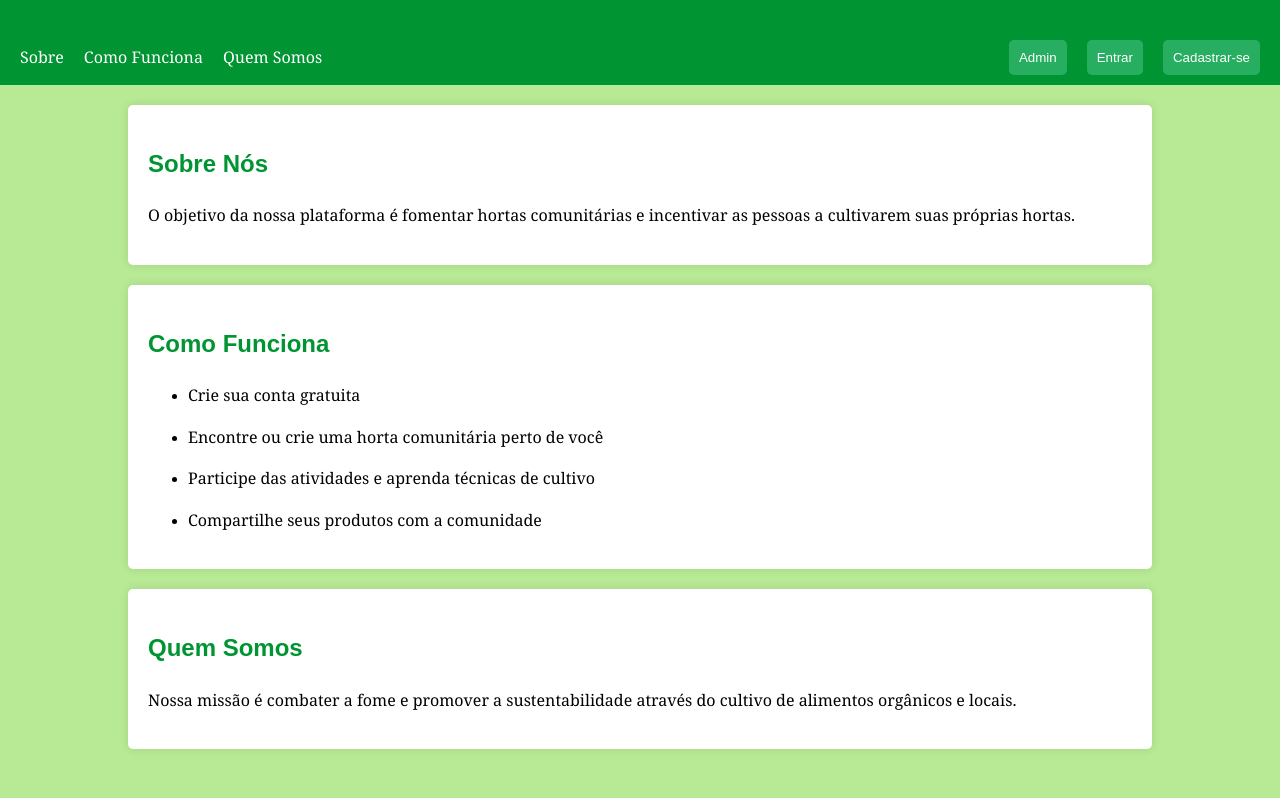
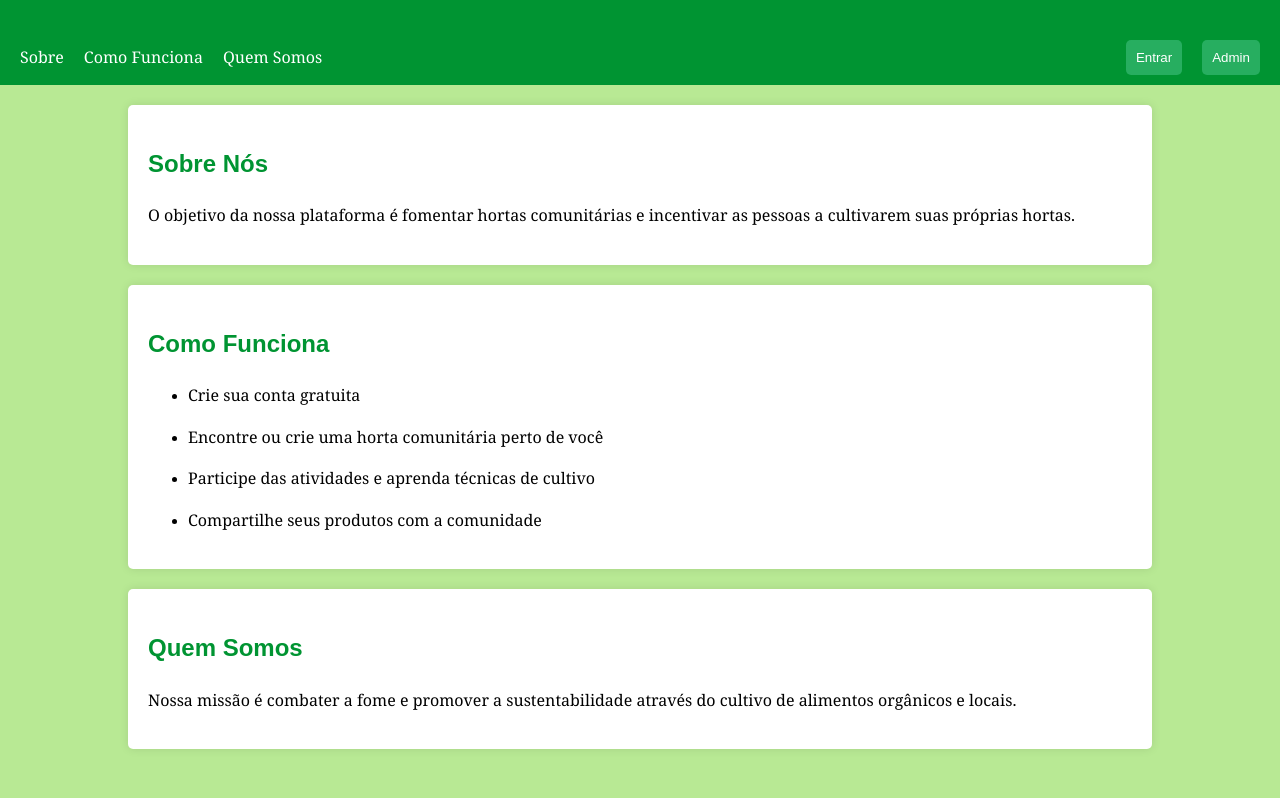
Before and after one commit to WendelLorenzi/proj-frontend-discipline, a plain HTML site: page src/index.html in a window 1280 px wide. Shown: the part 96-894 px from the top of the page. Drawn offline with Linux system fonts and the light colour scheme; files whose address does not match are found by name.

Commit message:
feat: comment register button

```diff
--- a/src/index.html
+++ b/src/index.html
@@ -138,9 +138,9 @@
         </ul>
 
         <ul class="nav-right">
+            <li><button class="nav-button"  onclick="window.location.href='login.html'">Entrar</button></li>
             <li><button class="nav-button" onclick="window.location.href='pages/admin.html'" >Admin</button></li>
-            <li><button class="nav-button"  onclick="window.location.href='login.html'">Entrar</button></li>
-            <li><button class="nav-button" onclick="window.location.href='register.html'">Cadastrar-se</button></li>
+            <!-- <li><button class="nav-button" onclick="window.location.href='register.html'">Cadastrar-se</button></li> -->
         </ul>
     </nav>
 
```
